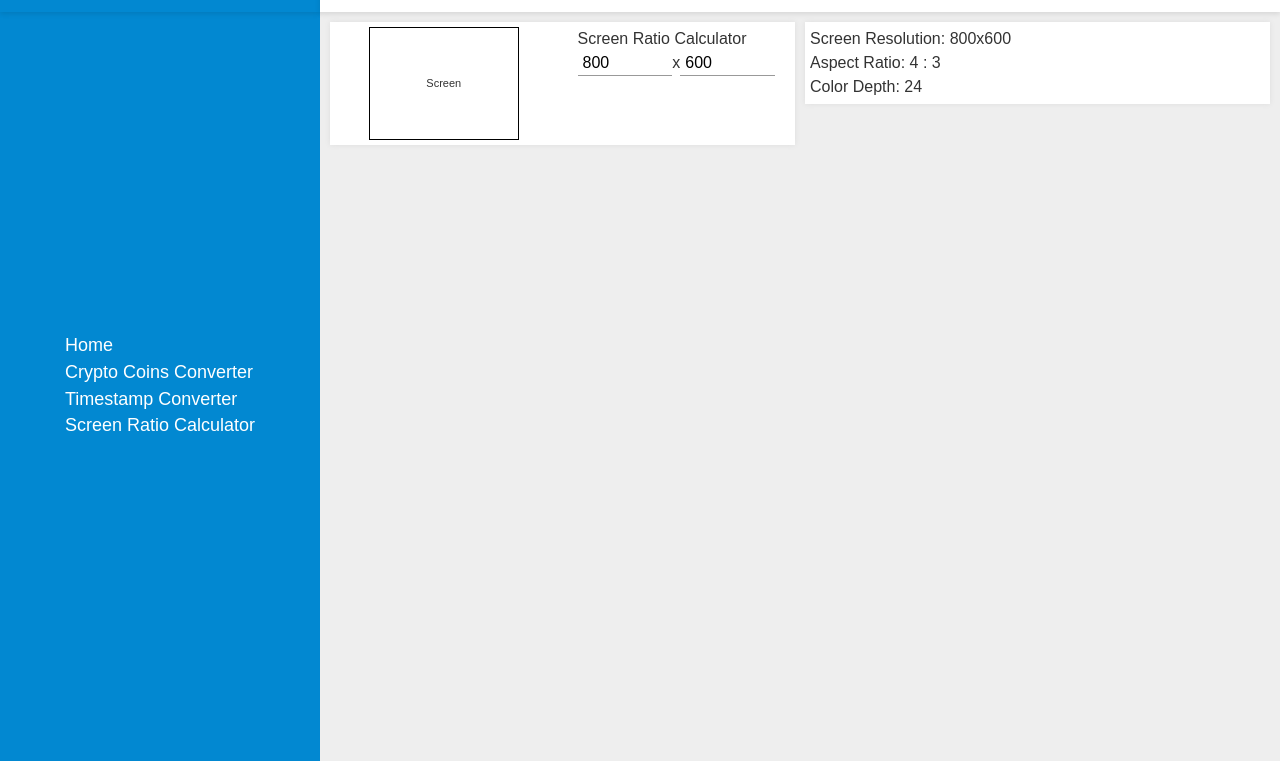
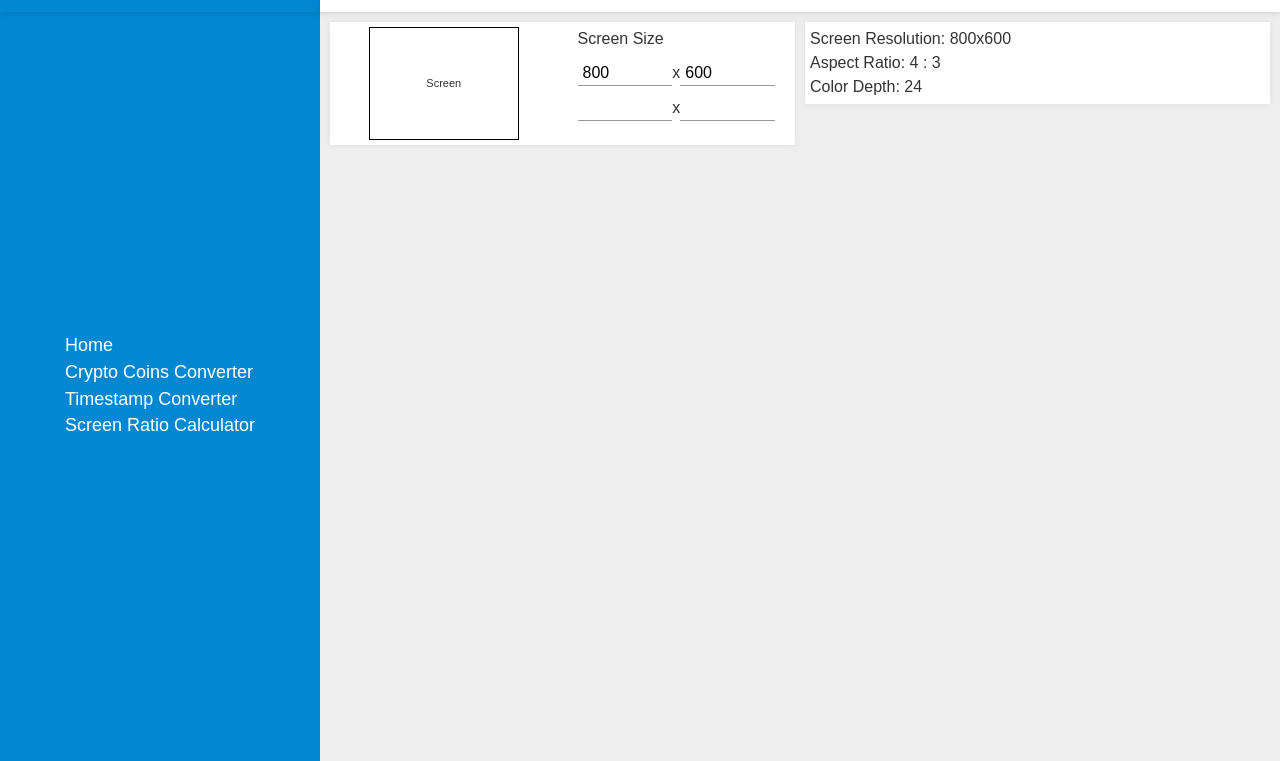
Before and after one commit to ricardojrgpimentel/multitools, a React app: page /ratiocalculator in a window 1280 px wide. Shown: the part 40-801 px from the top of the page. Built offline with nearby package versions, Linux system fonts and the light colour scheme; a web font is replaced by a local one.

Commit message:
added ratio converter

```diff
--- a/src/components/ScreenBody/index.js
+++ b/src/components/ScreenBody/index.js
@@ -6,7 +6,9 @@ class ScreenBody extends React.Component{
     super()
     this.state = {
       width: window.screen.width,
-      height: window.screen.height
+      height: window.screen.height,
+      width2: '',
+      height2: ''
     }
   }
 
@@ -76,6 +78,28 @@ class ScreenBody extends React.Component{
     }
   }
 
+  calculateRatioByDimension(e, field){
+    const RexNumberCheck = /^[0-9]*$/
+    if(e.target.value === '' || RexNumberCheck.test(e.target.value)){
+      if(this.state.width && this.state.height){
+        if(field === 'width2'){
+          this.setState({
+            ...this.state,
+            width2: e.target.value,
+            height2: Math.round((this.state.height / this.state.width) * e.target.value)
+          })
+        }
+        else{
+          this.setState({
+            ...this.state,
+            height2: e.target.value,
+            width2: Math.round((this.state.width / this.state.height) * e.target.value)
+          })
+        }
+      }
+    }
+  }
+
   render(){
 
     let dimensions = this.ratio2css(this.state.width, this.state.height)
@@ -94,11 +118,16 @@ class ScreenBody extends React.Component{
               </div>
             </div>
             <div className="col-md-6">
-              Screen Ratio Calculator
+              Screen Size
               <div className="resolution-input-wrapper">
                 <input onChange={(e) => {this.handleSize(e, 'width')}} name='width' value={this.state.width} type="text"/>
                 x
                 <input onChange={(e) => {this.handleSize(e, 'height')}} name='height' value={this.state.height} type="text"/>
+              </div>
+              <div className="resolution-input-wrapper">
+                <input onChange={(e) => {this.calculateRatioByDimension(e, 'width2')}} name='width' value={this.state.width2} type="text"/>
+                x
+                <input onChange={(e) => {this.calculateRatioByDimension(e, 'height2')}} name='height' value={this.state.height2} type="text"/>
               </div>
             </div>
           </div>
--- a/src/sass/_screen.sass
+++ b/src/sass/_screen.sass
@@ -10,6 +10,7 @@
 	display: flex
 	justify-content: center
 	align-items: center
+	margin: 10px 0
 
 .tv span
 	font-size: 11px
```
Also changed, not shown: src/sass/main.css.
